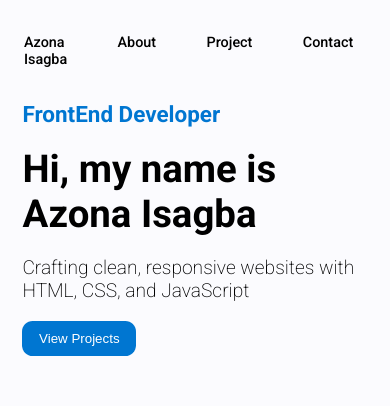
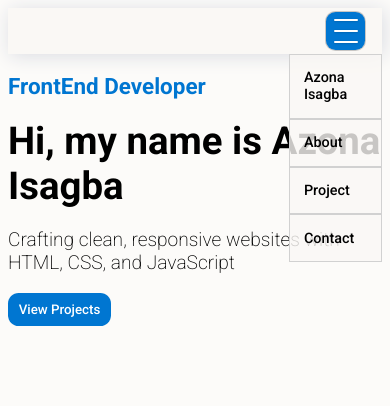
Before and after one commit to Azona001/my-portfolio, a React (Create React App) app: page / in a window 390 px wide. Shown: the top 406 px of the page. Built offline with nearby package versions, Linux system fonts and the light colour scheme.

Commit message:
update...

```diff
--- a/package.json
+++ b/package.json
@@ -3,6 +3,7 @@
   "version": "0.1.0",
   "private": true,
   "dependencies": {
+    "@formspree/react": "^3.0.0",
     "@testing-library/dom": "^10.4.0",
     "@testing-library/jest-dom": "^6.6.3",
     "@testing-library/react": "^16.3.0",
--- a/src/App.css
+++ b/src/App.css
@@ -4,13 +4,14 @@
     font-size: 1.2em;
     box-sizing: border-box;
     scroll-behavior: smooth;
-    --body: hsl(228, 71%, 99%);
+    --body: hsla(45, 29%, 97%, 0.5);
     --shadow: hsl(225, 13%, 87%);
     --link-color: hsl(0, 0%, 0%);
     --link-hover-color: hsla(224, 96%, 61%, 0.8);
     --header-link-bg: hsl(206, 100%, 41%);
     --header-link-color: hsl(0, 0%, 100%);
-    --header-link-bg-hover: hsl(208, 100%, 24%);
+    --header-link-bg-hover: hsl(206, 100%, 36%);
+    --input-border: hsl(0, 0%, 82%);
 
 }
 
@@ -27,7 +28,7 @@ body {
 .wrapper {
     margin: 0 auto;
     max-width: 1068px;
-    padding: 0 0.75em;
+    padding: 0;
 }
 
 .nav {
@@ -49,6 +50,7 @@ header {
     display: flex;
     flex-direction: column;
     justify-content: center;
+
 }
 
 .top {
@@ -96,8 +98,8 @@ header .project:hover  {
 }
 
 .profile-img {
-    width: 250px;
-    height: 250px;
+    width: 200px;
+    height: 200px;
     object-fit: contain;
     clip-path: circle(45.8% at 50% 48%);
     background: linear-gradient(180deg,transparent 0%, #ffffff 46%, var(--header-link-bg) 100%);;
@@ -109,8 +111,8 @@ header .project:hover  {
     display: flex;
     flex-direction: column;
     justify-content: center;
+    background-color: var(--body);
 }
-
 
 p {
     font-weight: 200;
@@ -159,7 +161,7 @@ li + li {
 }
 
 .contact {
-    max-width: 300px;
+    max-width: 450px;
     margin: 3em auto 1em ;
     text-align: center;
 }
@@ -167,22 +169,29 @@ li + li {
 #contact-form {
     display: grid;
     gap: 1.5em;
+    width: 100%;
 }
 
 .contact-fields {
     width: 100%;
 }
 
-input:not([type='checkbox']):not([type= 'radio']) {
+input:not([type='checkbox']):not([type= 'radio']), textarea {
     display: block;
     width: 100%;
-    padding: 0.5em;
+    padding: 0.4rem 1.6rem;
+    border-radius: 0.5em;
+    border: 1px solid var(--input-border);
+
 }
 
-textarea {
-     display: block;
-    width: 100%;
-    padding: 0.5em;
+.input {
+  transition: border-color 0.3s ease;
+}
+
+.error-border {
+  border-color: red;
+  background-color: #ffe5e5;
 }
 
 .button {
@@ -205,11 +214,23 @@ textarea {
     background-color: var(--header-link-bg-hover);
 }
 
+.error {
+  color: red;
+  font-size: 0.9rem;
+  margin-top: 0.25rem;
+  display: block;
+}
+
+input:invalid,
+textarea:invalid {
+  border-color: red;
+}
+
 footer {
     display: flex;
     flex-direction: column;
     text-align: center;
-    margin-bottom: 5em;
+
 }
 
 .icons {
@@ -240,7 +261,11 @@ svg {
     }
 
     .wrapper {
-        padding: 0;
+        padding: 0 0.75rem;
+    }
+
+    .ham {
+        display: none;
     }
 
     .grid {
@@ -252,6 +277,11 @@ svg {
     header {
         flex-direction: row;
         align-items: center;
+        position: sticky;
+        top: 0;
+        background-color: var(--body);
+        z-index: 1;
+
     }
 
     .profile {
@@ -259,4 +289,87 @@ svg {
         margin-left: 1em;
     }
 
+    .profile-img {
+        width: 400px;
+        height: 400px;
+    }
+
+    .container {
+        background-color: #FAF9F6;
+        position: sticky;
+        top: 0;
+        z-index: 2;
+    }
+
+    footer {
+        background-color: #FAF9F6;
+    }
+
+
+    .contact {
+        height: 100vh;
+        display: flex;
+        flex-direction: column;
+        justify-content: center;
+        align-items: center;
+    }
 }
+
+@media (max-width: 768px) {
+    .navbar {
+        display: flex;
+        flex-direction: column;
+        align-items: end;
+        position: relative;
+        top: 0;
+        left: 0;
+        right: 0;
+        background-color: hsla(45, 29%, 97%, 1);
+        box-shadow: 0.1em 0.1em 1em var(--shadow);
+    }
+
+    .ham {
+
+        padding: 0.2rem 0.9rem;
+    }
+
+    .nav {
+        display: block;
+        margin: 0;
+        width: 25%;
+        opacity: 1;
+        visibility: visible;
+        transition: opacity 0.2s ease-in, visibility 0.2s ease-in 0.1s;
+        position: absolute;
+        top: 2.4rem;
+        z-index: 10;
+    }
+
+    .nav .navlink + .navlink {
+        margin-left: 0;
+    }
+
+    .nav > li + li {
+        margin-left: 0;
+    }
+
+    .nav-home {
+        margin-right: 0;
+    }
+
+    .nav a {
+        text-align: left;
+        background-color: hsla(45, 29%, 97%, 0.8);
+        border: 1px solid var(--input-border);
+    }
+
+    .hide {
+        visibility: hidden;
+        opacity: 0;
+    }
+
+    .top {
+        margin-top: 1rem;
+    }
+
+}
--- a/src/App.js
+++ b/src/App.js
@@ -15,7 +15,7 @@ import weather from './images/Weather-app.jpg';
 
 const App = () => {
 
-    const [value, setValue] = useState('');
+    const [isClicked, setIsClicked] = useState(false);
 
  const cardData =    [
             {
@@ -52,25 +52,25 @@ const App = () => {
             },
         ];
 
-        const handleChange = (e) => {
-            setValue(e.target.value);
-        };
+        const handleClick = (isClicked) => {
+            !isClicked ? setIsClicked(true) : setIsClicked(false);
+    }
 
-        const handleSubmit = (e) => {
-            e.preventDefault();
-            setValue('');
-        };
+        const clicked = isClicked ? "nav hide" : "nav" ;
 
     return (
         <div className="wrapper">
-            <Nav />
+            <Nav isClicked={isClicked} onClick={ handleClick } clicked={ clicked }/>
            <Header />
             <main className="container">
              <About />
              <Project title={"Projects"} info={cardData}/>
-             <Contact value={value} handleSubmit={handleSubmit} handleChange={handleChange} />
+             <br />
+             <Contact />
+             <br />
+             <Footer />
             </main>
-           <Footer />
+
         </div>
     );
 };
--- a/src/components/Contact.js
+++ b/src/components/Contact.js
@@ -1,35 +1,130 @@
-import React from 'react'
+import React, { useState } from 'react';
+import { useForm } from '@formspree/react';
 
-const Contact = ({ value, handleSubmit, handleChange }) => {
+const Contact = () => {
+  const [state, handleSubmit] = useForm("xblyzjbg");
+
+  const [formValues, setFormValues] = useState({
+    name: '',
+    email: '',
+    message: '',
+  });
+
+  const [errors, setErrors] = useState({});
+
+  const validate = () => {
+    const newErrors = {};
+
+    if (!formValues.name.trim()) {
+      newErrors.name = 'Name is required';
+    }
+
+    if (!formValues.email.trim()) {
+      newErrors.email = 'Email is required';
+    } else if (!/\S+@\S+\.\S+/.test(formValues.email)) {
+      newErrors.email = 'Email is invalid';
+    }
+
+    if (!formValues.message.trim()) {
+      newErrors.message = 'Message is required';
+    }
+
+    return newErrors;
+  };
+
+  const onInputChange = (e) => {
+    const { name, value } = e.target;
+    setFormValues((prev) => ({
+      ...prev,
+      [name]: value,
+    }));
+
+    // Clear error for the field being updated
+    setErrors((prev) => ({
+      ...prev,
+      [name]: '',
+    }));
+  };
+
+  const onFormSubmit = (e) => {
+    e.preventDefault();
+    const validationErrors = validate();
+
+    if (Object.keys(validationErrors).length > 0) {
+      setErrors(validationErrors);
+      return;
+    }
+
+    handleSubmit(e); // Pass to Formspree only if validation passes
+  };
+
+  if (state.succeeded) {
+    return <p className="success-message">Thanks for your message!</p>;
+  }
+
   return (
-
-        <section className='contact'>
-            <h2 id='contact'>Contact</h2>
+    <section className="contact">
+      <h2 id="contact">Contact</h2>
       <p>Feel free to reach out about opportunities or just to say hi!</p>
 
-            <form id='contact-form' onSubmit={() => handleSubmit}>
-                <div className='contact-fields'>
-                    <label htmlFor='name'></label>
-                    <input type='text' value={value} id='name' required placeholder='Your Name' onInput={() => handleChange}/>
+      <form id="contact-form" onSubmit={onFormSubmit} noValidate>
+        <div className="contact-fields">
+          <label htmlFor="name"></label>
+          <input
+            type="text"
+            id="name"
+            name="name"
+            placeholder="Your Name"
+            value={formValues.name}
+            onChange={onInputChange}
+            required
+            className={errors.name ? 'input error-border' : 'input'}
+          />
+          {errors.name && <span className="error">{errors.name}</span>}
         </div>
-                <div className='contact-fields'>
-                    <label htmlFor='email'></label>
-                    <input type='email' id='email' value={value} required placeholder='Your Email' onInput={() => handleChange} />
+
+        <div className="contact-fields">
+          <label htmlFor="email"></label>
+          <input
+            type="email"
+            id="email"
+            name="email"
+            placeholder="Your Email"
+            value={formValues.email}
+            onChange={onInputChange}
+            required
+            className={errors.email ? 'input error-border' : 'input'}
+          />
+          {errors.email && <span className="error">{errors.email}</span>}
         </div>
-                <div className='contact-fields'>
-                    <label htmlFor='message'></label>
-                    <textarea placeholder='Your Message'
-                     value={value} id='message'
-                      onInput={() => handleChange}
+
+        <div className="contact-fields">
+          <label htmlFor="message"></label>
+          <textarea
+            id="message"
+            name="message"
+            placeholder="Your Message"
             rows="5"
-                    cols="30"/>
+            cols="30"
+            value={formValues.message}
+            onChange={onInputChange}
+            required
+            className={errors.message ? 'input error-border' : 'input'}
+          />
+          {errors.message && <span className="error">{errors.message}</span>}
         </div>
-                <div className='button'>
-                <button type='submit' className='submit'>Send</button>
+
+        <div className="button">
+          <button
+            type="submit"
+            className="submit"
+            disabled={state.submitting}
+          >
+            Send
+          </button>
         </div>
       </form>
     </section>
-
   );
 };
 
--- /dev/null
+++ b/src/components/Hamburger.js
@@ -0,0 +1,18 @@
+import React from 'react';
+import './css/Hamburger.css';
+
+const Hamburger = ({isClicked, onClick= f => f }) => {
+
+  return (
+
+    <div className="background" isClicked={isClicked} onClick={ () => onClick(isClicked)}>
+    <button className="menu__icon">
+        <span></span>
+        <span></span>
+        <span></span>
+    </button>
+    </div>
+    )
+}
+
+export default Hamburger;
--- a/src/components/Nav.js
+++ b/src/components/Nav.js
@@ -1,9 +1,13 @@
 import React from 'react';
+import Hamburger from './Hamburger';
 
-const Nav = () => {
+const Nav = ({isClicked, onClick= f => f, clicked }) => {
   return (
     <div className='navbar'>
-        <ul className='nav'>
+        <div className='ham'>
+        <Hamburger isClicked={isClicked} onClick={ onClick }/>
+        </div>
+        <ul className={clicked} isClicked={isClicked}>
             <li className='nav-home'><a href='/'>Azona Isagba</a></li>
             <li className='navlink'><a href='#about'>About</a></li>
             <li className='navlink'><a href='#project'>Project</a></li>
--- a/src/components/css/Card.css
+++ b/src/components/css/Card.css
@@ -25,7 +25,7 @@
 
 .front {
     flex: 2;
-    padding: 0.2em 0.5em 0;
+    padding: 0.5em 0.5em 0;
     display: flex;
     align-items: center;
 }
@@ -35,6 +35,7 @@
     width: 100%;
     height: 100%;
     display: block;
+    border-radius: 0.5em;
 }
 
 .back {
@@ -46,6 +47,8 @@
 
 @media (min-width: 768px) {
    .scene {
+    display: flex;
+    flex-direction: column;
     height: 300px;
     perspective: 500px;
     transform: translateZ(0);
@@ -82,7 +85,7 @@
     display: flex;
     flex-direction: column;
     text-align: center;
-    padding: 1em;
+    padding: 1em 0;
     width: 100%;
    }
 
@@ -91,8 +94,7 @@
     display: block;
     font-size: 0.75rem;
     font-weight: 200;
-    padding: 1em;
-    margin-top: 0.5em;
+    padding: 0.5em;
    }
 
    .back {
@@ -102,4 +104,9 @@
    .card.is-flipped {
      transform: rotateY(180deg);
     }
+
+    .img {
+        height: 250px;
+        object-fit: cover;
+    }
 }
--- /dev/null
+++ b/src/components/css/Hamburger.css
@@ -0,0 +1,65 @@
+/* From Uiverse.io by ArturCodeCraft */
+/* <reset-style> ============================ */
+button {
+  border: none;
+  background: none;
+  padding: 0;
+  margin: 0;
+  cursor: pointer;
+  font-family: inherit;
+}
+/* ============================ */
+/* <style for bg> ======== */
+.background {
+  border-radius: 0.5rem;
+  border: 0;
+  background-color: var(--header-link-bg);
+  box-shadow: 0px 0px 0px 1px rgba(0, 0, 0, 0.20);
+  backdrop-filter: blur(15px);
+  width: 2rem;
+  height: 2rem;
+  display: flex;
+  justify-content: center;
+  align-items: center;
+  transition: background-color 0.2s linear;
+}
+
+.background:hover {
+    background-color: var(--header-link-bg-hover);
+    color: var(--header-link-color);
+}
+
+/* <style for menu__icon> ======== */
+.menu__icon {
+  width: 32px;
+  height: 32px;
+  padding: 4px;
+  display: flex;
+  flex-direction: column;
+  justify-content: space-between;
+  align-items: center;
+}
+
+.menu__icon span {
+  width: 100%;
+  height: 0.125rem;
+  border-radius: 0.125rem;
+  background-color: var(--header-link-color);
+  box-shadow: 0 .5px 2px 0 hsla(0, 0%, 0%, .2);
+  transition: transform .4s, background-color .4s, opacity .4s;
+}
+
+.menu__icon:hover span:nth-child(1) {
+  background-color: rgb(255, 59, 48);
+  transform: translateY(11px) rotate(-45deg);
+}
+
+.menu__icon:hover span:nth-child(2) {
+  transform: translate(-50%);
+  opacity: 0;
+}
+
+.menu__icon:hover span:nth-child(3) {
+  background-color: rgb(255, 59, 48);
+  transform: translateY(-11px) rotate(45deg);
+}
```
Also changed, not shown: 1 other file (tests, documents, lock files or other folders). Lines whose indentation alone changed are shown as unchanged.
